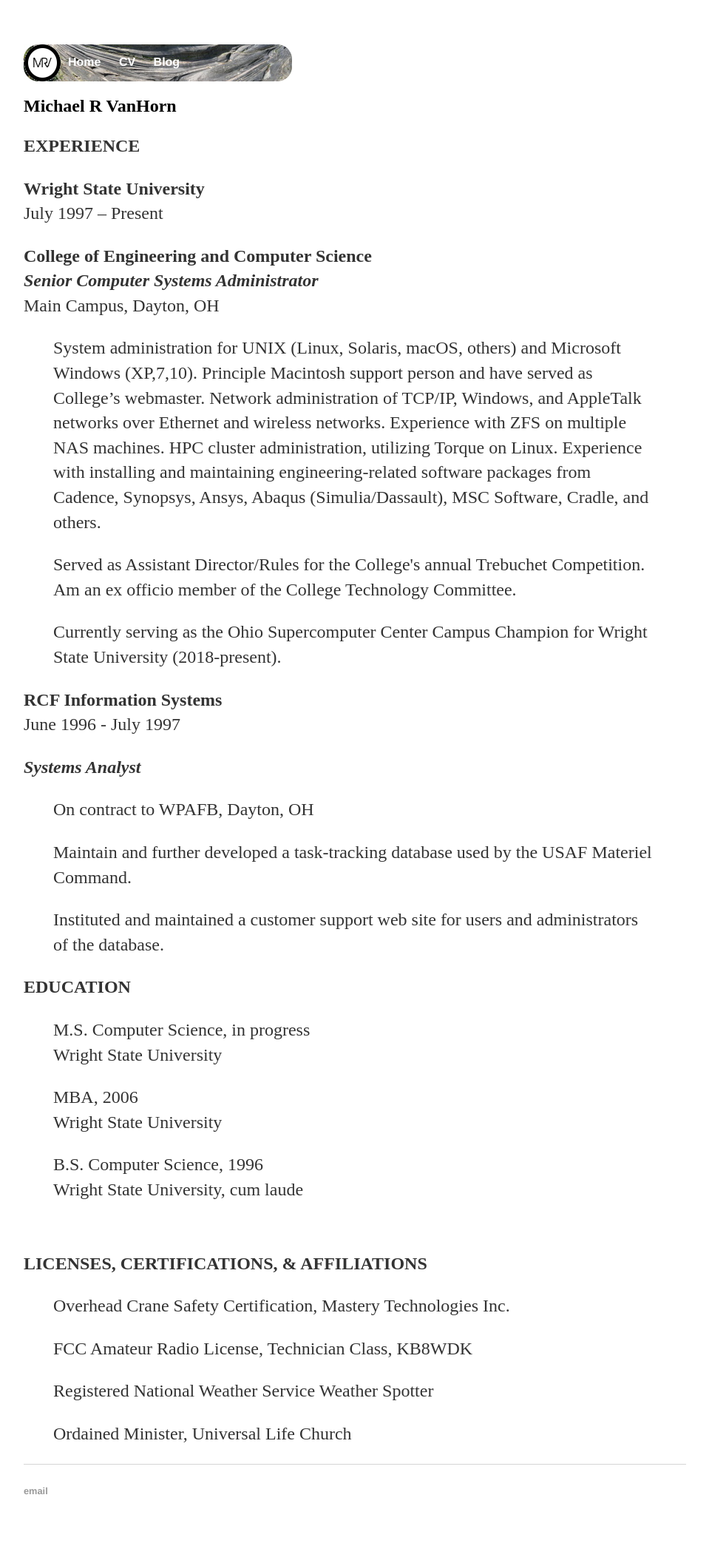
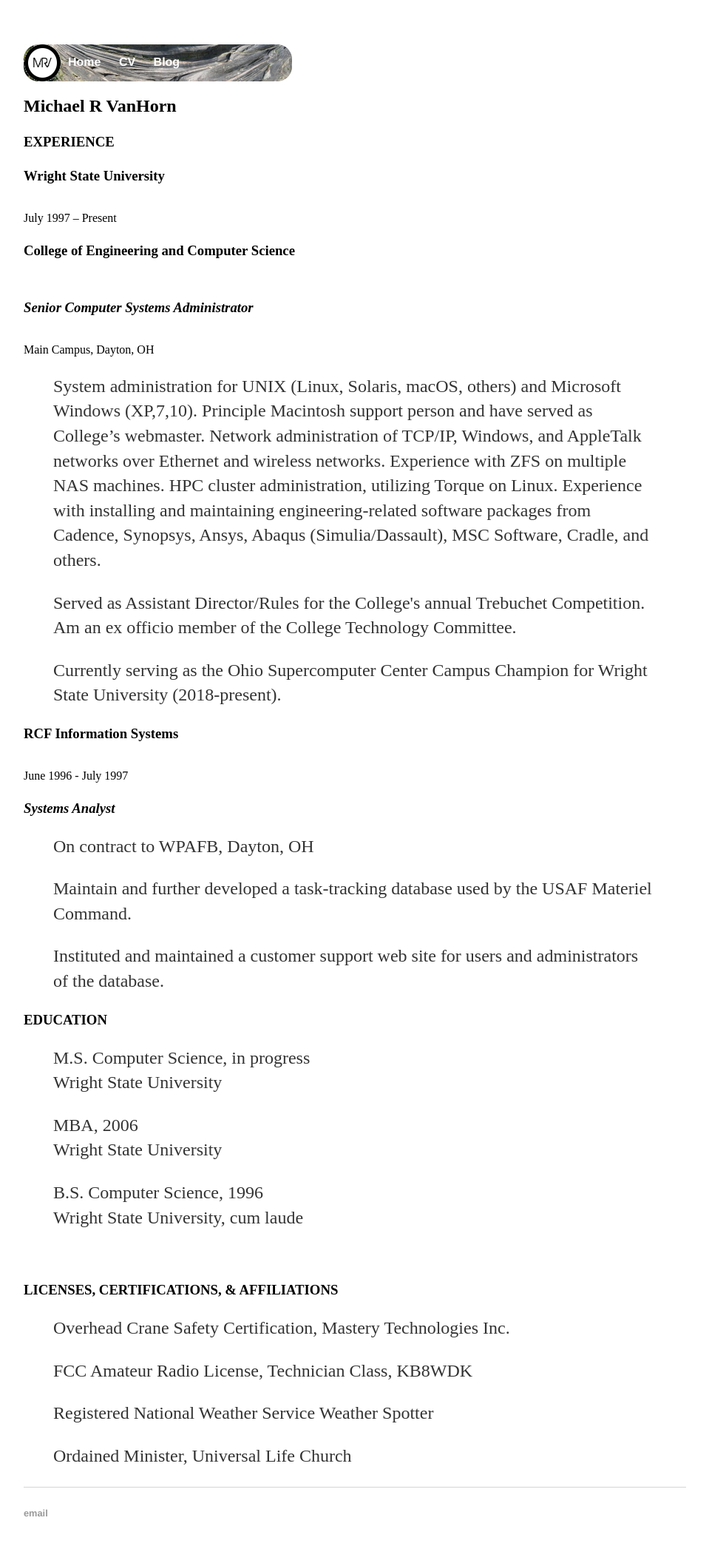
Before and after one commit to mrvanhorn/mrvanhorn.github.io, a Jekyll site: the page built from cv/index.html, in a window 1280 px wide. Shown: the whole page at 74% size, without its empty margins (160-1119 px from the left). Built offline with Jekyll 4.4.1, drawn with Linux system fonts in a browser that asks for light colours; before the commit the page ends 2083 px from its top, so only the background shows below that.

Commit message:
changed strong to h3 in cv

```diff
--- a/cv/index.html
+++ b/cv/index.html
@@ -4,15 +4,15 @@
 ---
 
 <p>
-    <strong>EXPERIENCE</strong>
+    <h3>EXPERIENCE</h3>
 </p>
 <p>
-    <strong>Wright State University</strong><br>
+    <h3>Wright State University</h3><br>
     July 1997 – Present
 </p>
 <p>
-    <strong>College of Engineering and Computer Science</strong><br>
-    <strong> <em>Senior Computer Systems Administrator</em></strong><br>
+    <h3>College of Engineering and Computer Science</h3><br>
+    <h3> <em>Senior Computer Systems Administrator</em></h3><br>
     Main Campus, Dayton, OH
 </p>
 <blockquote>
@@ -37,11 +37,11 @@
 </p>
 </blockquote>
 <p>
-    <strong>RCF Information Systems</strong><br>
+    <h3>RCF Information Systems</h3><br>
     June 1996 - July 1997
 </p>
 <p>
-    <strong><em>Systems Analyst</em></strong>
+    <h3><em>Systems Analyst</em></h3>
 </p>
 <blockquote>
 <p>
@@ -57,11 +57,11 @@
 </p>
 </blockquote>
 <p>
-    <strong>EDUCATION</strong>
+    <h3>EDUCATION</h3>
 </p>
 <blockquote>
 <p>
-    <strong></strong>
+    <h3></h3>
 </p>
 <p>
     M.S. Computer Science, in progress<br>
@@ -76,11 +76,11 @@
     Wright State University, cum laude
 </p>
 </blockquote>
-<strong>
+<h3>
     <br clear="all"/>
-</strong>
+</h3>
 <p>
-    <strong>LICENSES, CERTIFICATIONS, &amp; AFFILIATIONS</strong>
+    <h3>LICENSES, CERTIFICATIONS, &amp; AFFILIATIONS</h3>
 </p>
 <blockquote>
 <p>
```
